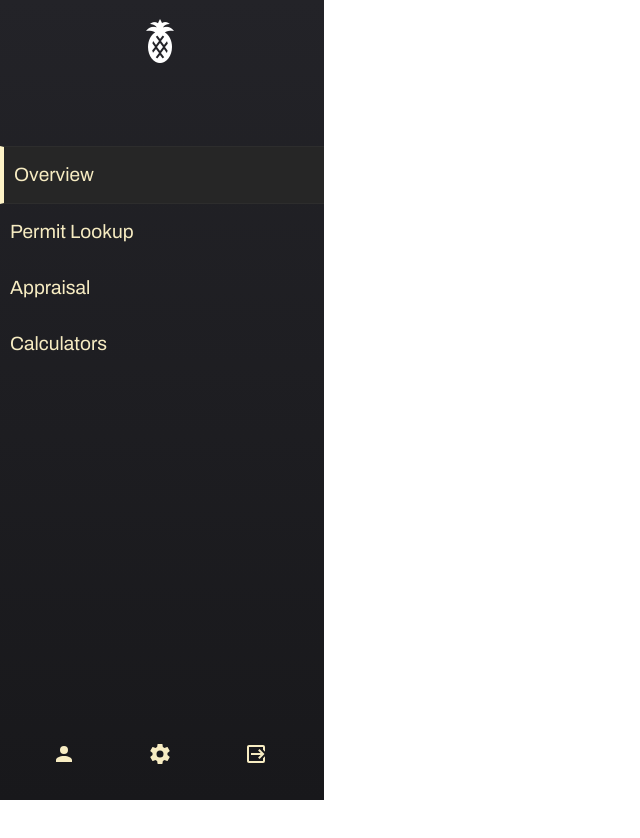
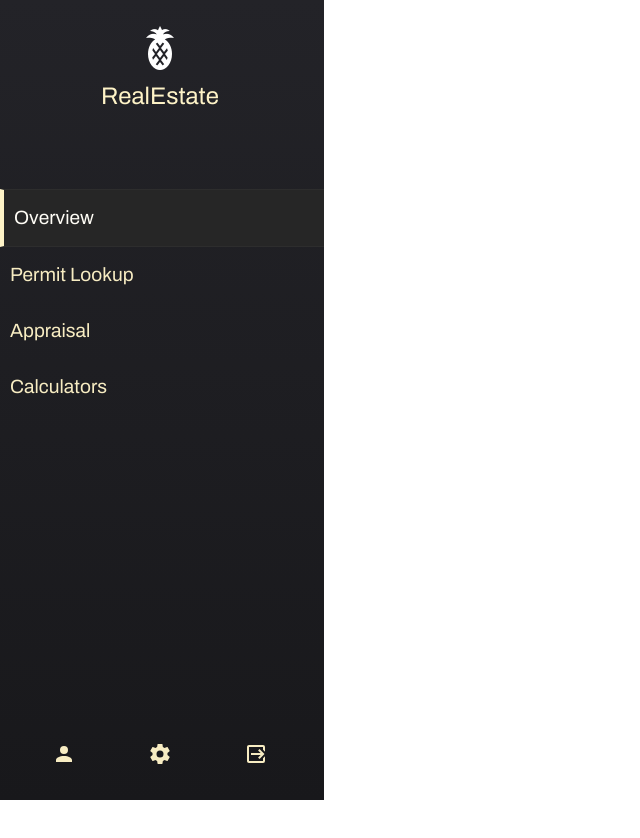
Before and after one commit to nronzel/TOP-Dashboard, a plain HTML site: page index.html in a window 1280 px wide. Shown: the top 838 px of the page, without its empty margins (0-640 px from the left). Drawn offline with Linux system fonts and the light colour scheme; a web font is replaced by a local one.

Commit message:
added 'company name' under logo

```diff
--- a/index.html
+++ b/index.html
@@ -11,9 +11,9 @@
     <div class="main-container">
         <div class="sidebar-container">
             <div class="top-sidebar">
-                <div class="logo"><img src="./Content/fruit-pineapple.png" alt="logo-placeholder"></div>
+                <div class="logo"><img src="./Content/fruit-pineapple.png" alt="logo-placeholder"><h2>RealEstate</h2></div>
                 <div class="top-sidebar-menu">
-                    <div class="overview menu-hover selected"><a href="./index.html">Overview</a></div>
+                    <div class="overview menu-hover selected"><a class="selected" href="./index.html">Overview</a></div>
                     <div class="menu-hover"><a href="./index.html">Permit Lookup</a></div>
                     <div class="menu-hover"><a href="./index.html">Appraisal</a></div>
                     <div class="menu-hover"><a href="./index.html">Calculators</a></div>
--- a/style.css
+++ b/style.css
@@ -1,6 +1,7 @@
 /* Font Import */
 @import url('https://fonts.googleapis.com/css2?family=Signika+Negative&display=swap');
 @import url('https://fonts.googleapis.com/css2?family=Archivo&display=swap');
+
 *,
 *:before,
 :after{
@@ -21,6 +22,7 @@ a {
 a:hover {
     color: #fffdf6;
 }
+
 body {
     height: 100vh;
     display: flex;
@@ -29,10 +31,12 @@ body {
 
 .logo {
     display: flex;
+    flex-direction: column;
     align-items: center;
     justify-content: center;
-    height: 50px;
-    padding-top: 1rem;
+    gap: .7rem;
+    /* height: 50px; */
+    padding-top: 1.5rem;
 }
 
 /* Sidebar */
@@ -47,6 +51,7 @@ body {
     padding-right: 4px;
 }
 
+/* Sidebar - Top */
 .top-sidebar-menu {
     padding-top: 5rem;
     font-size: 1.2rem;
@@ -62,6 +67,7 @@ body {
     line-height: 3.5rem;
 }
 
+/* Sidebar Menu - Hover */
 div.menu-hover {
     width: 100%;
 }
@@ -87,16 +93,20 @@ div.menu-hover {
 }
 
 .bottom-hover:hover {
-    color: white;
+    color: #fffdf6;
     transform: scale(1.2);
 }
 
-
+/* Just for style to show off - static page */
 div.selected {
     background-color: #262626;
     border-left: 4px solid #fef3c7;
     border-top: 1px solid rgb(45, 45, 45);
     border-bottom: 1px solid rgb(45, 45, 45);
+}
+
+a.selected {
+    color: #fffdf6;
 }
 
 /* Main Content Area */
```
